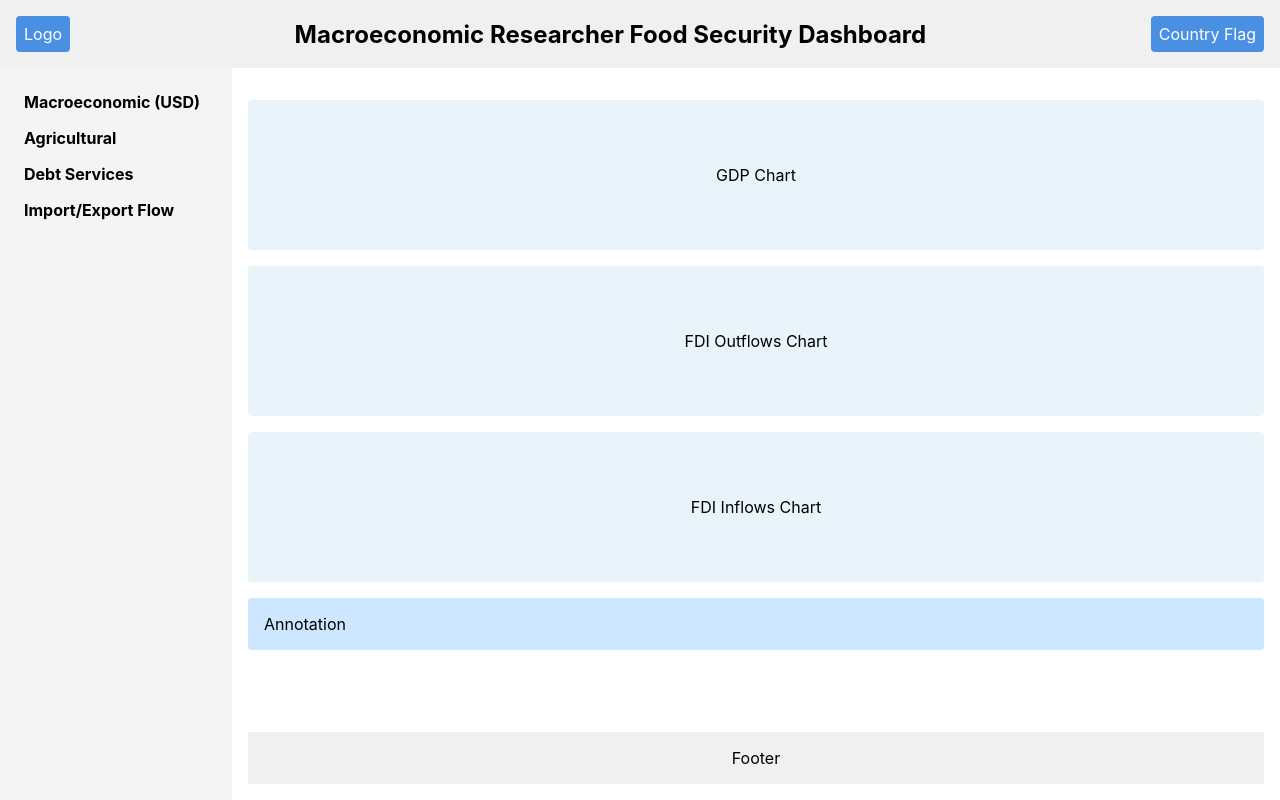
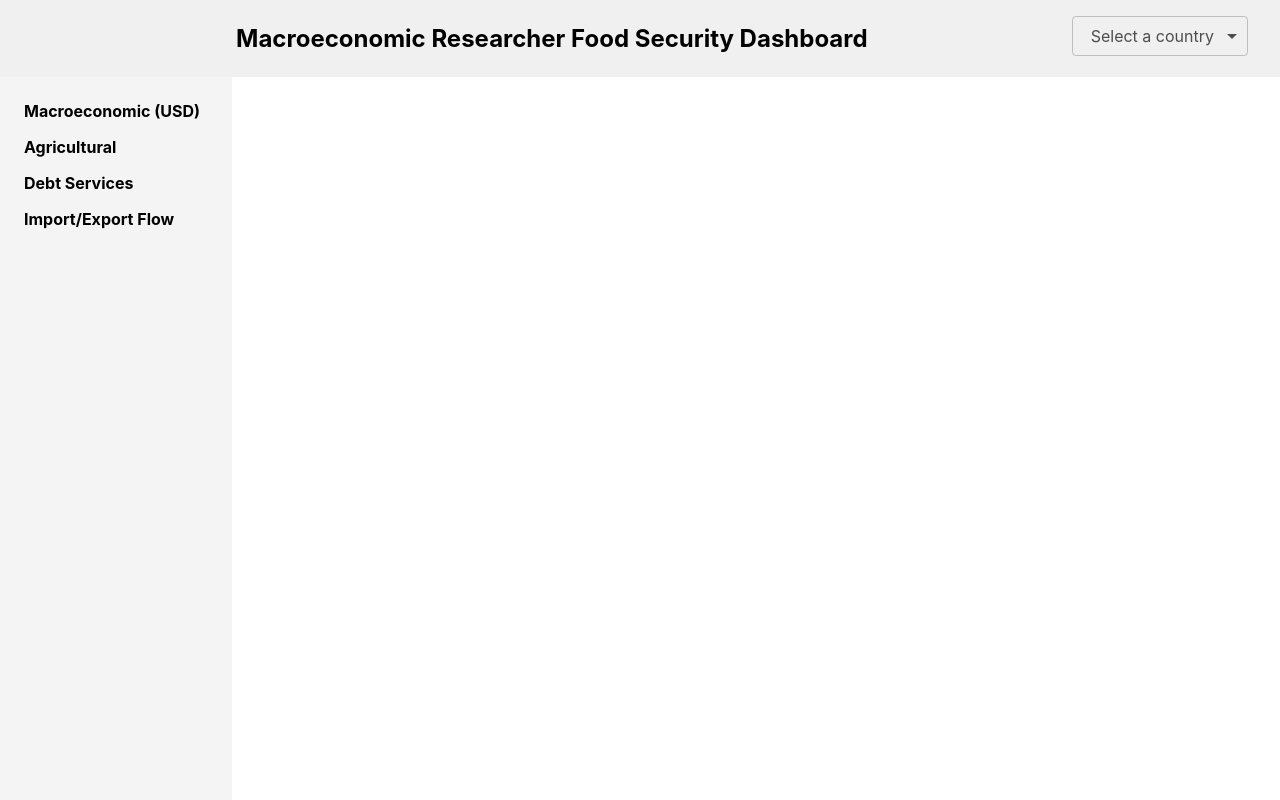
Before and after one commit to hm85451/cmpe280_hackathon, a React (Create React App) app in the folder hackathon-app/: page / in a window 1280 px wide. Built offline with nearby package versions, Linux system fonts and the light colour scheme.

Commit message:
added side bar and country flag feature

```diff
--- a/hackathon-app/package.json
+++ b/hackathon-app/package.json
@@ -6,9 +6,12 @@
     "@testing-library/jest-dom": "^5.17.0",
     "@testing-library/react": "^13.4.0",
     "@testing-library/user-event": "^13.5.0",
+    "flag-icons": "^7.2.3",
     "react": "^18.3.1",
     "react-dom": "^18.3.1",
+    "react-flags-select": "^2.2.3",
     "react-scripts": "5.0.1",
+    "react-select": "^5.8.2",
     "web-vitals": "^2.1.4"
   },
   "scripts": {
--- a/hackathon-app/src/components/Header.css
+++ b/hackathon-app/src/components/Header.css
@@ -1,7 +1,6 @@
 .header {
     display: flex;
     align-items: center;
-    justify-content: space-between;
     padding: 1rem;
     background-color: #f0f0f0;
 }
@@ -16,6 +15,7 @@
 .title {
     font-size: 1.5rem;
     font-weight: bold;
+    margin: 0 auto;
 }
 
 .country-flag {
@@ -24,3 +24,8 @@
     padding: 0.5rem;
     border-radius: 4px;
 }
+
+.react-flag-select {
+    position: absolute;
+    right: 1rem;
+}
--- a/hackathon-app/src/components/Header.js
+++ b/hackathon-app/src/components/Header.js
@@ -1,13 +1,21 @@
-import React from 'react';
+import React, { useState } from 'react';
 import './Header.css';
+import ReactFlagsSelect from "react-flags-select";
 
 function Header() {
+    const [selectedCountry, setSelectedCountry] = useState(null);
+
     return (
         <header className="header">
-            <div className="logo">Logo</div>
             <div className="title">Macroeconomic Researcher Food Security Dashboard</div>
-            <div className="country-flag">Country Flag</div>
+            <ReactFlagsSelect
+            className="react-flag-select"
+            countries={["US", "CN", "IN"]}
+            selected={selectedCountry}
+            onSelect={(code) => setSelectedCountry(code)}
+  />
         </header>
+
     );
 }
 
--- a/hackathon-app/src/components/MainContent.js
+++ b/hackathon-app/src/components/MainContent.js
@@ -5,13 +5,6 @@ function MainContent({selectedOption}) {
     return (
         <main className="main-content">
             <div className="timeline">{selectedOption}</div>
-            <div className="charts">
-                <div className="chart">GDP Chart</div>
-                <div className="chart">FDI Outflows Chart</div>
-                <div className="chart">FDI Inflows Chart</div>
-            </div>
-            <div className="annotations">Annotation</div>
-            <div className="footer">Footer</div>
         </main>
     );
 }
```
Also changed, not shown: hackathon-app/src/components/countries.js (deleted, +0 -9 lines), 1 other file (tests, documents, lock files or other folders).
